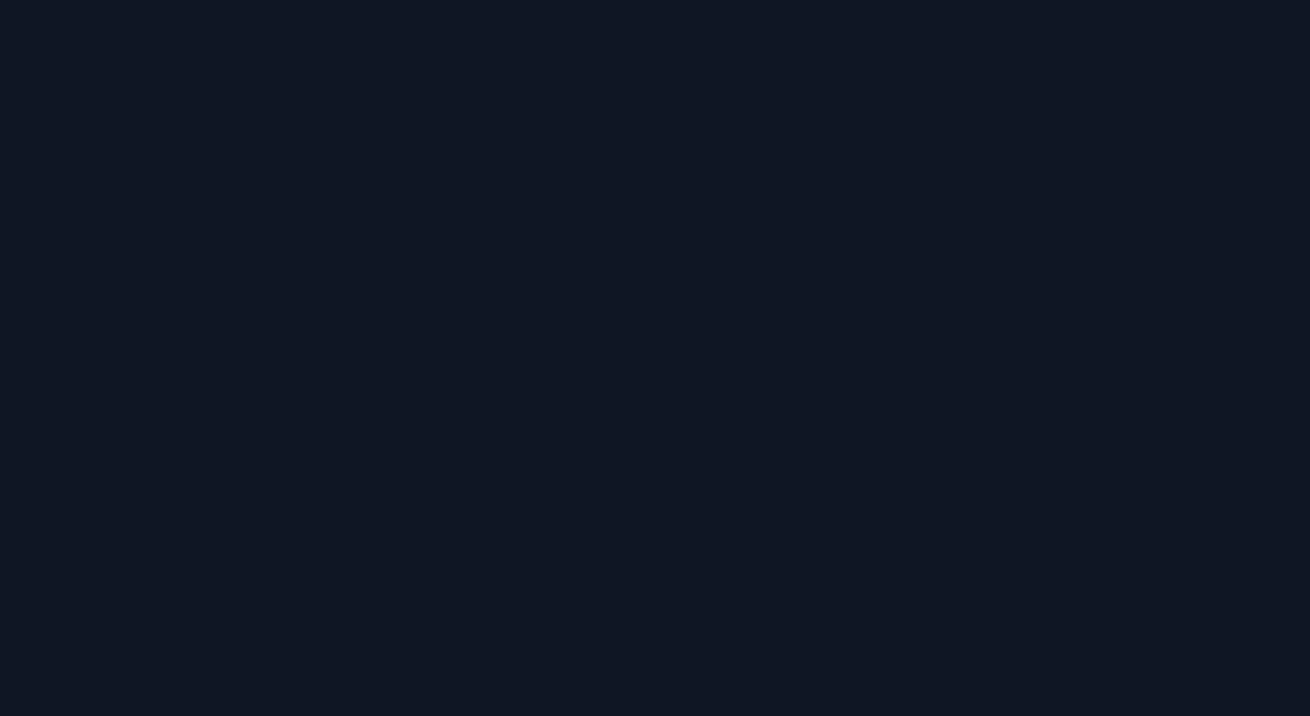
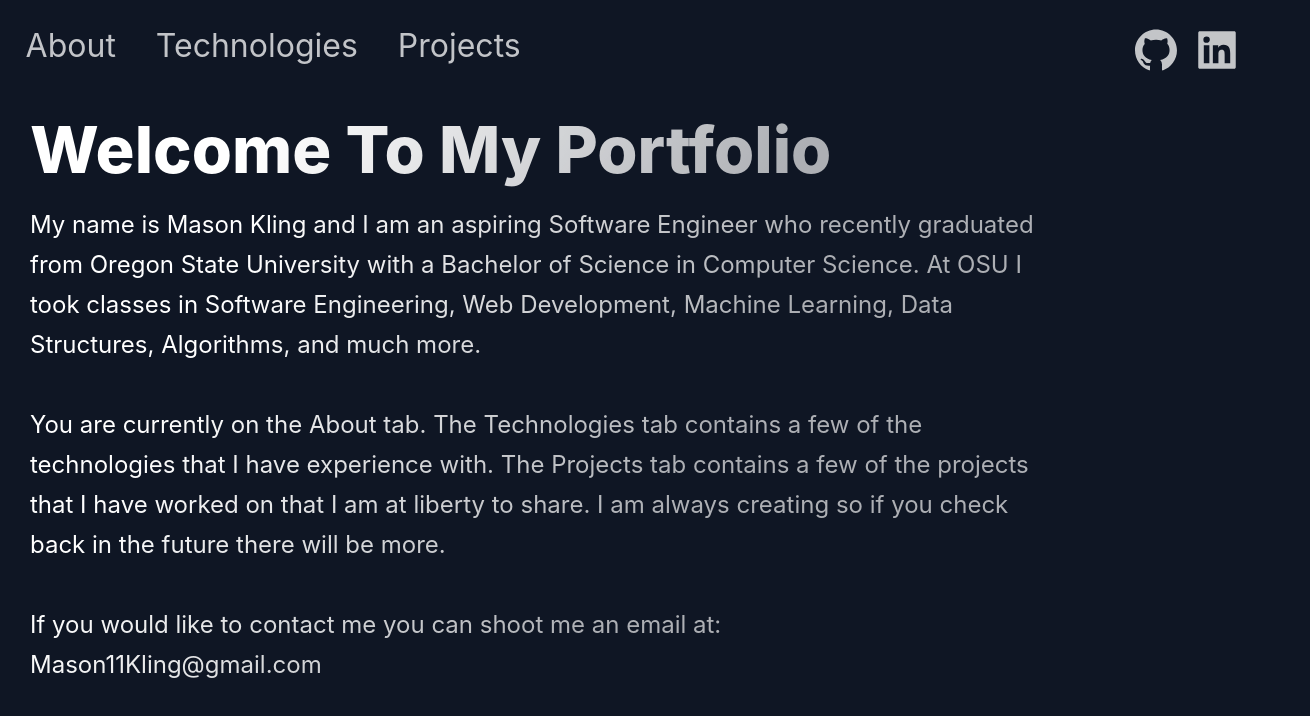
Before and after one commit to MasonKling21/MasonKling21.github.io, a React (Create React App) app: page / in a window 1280 px wide. Before the commit this address had no page. Shown: the top 716 px of the page, 1310 px wide, since content can reach past the window. Built offline with nearby package versions, Linux system fonts and the light colour scheme; the HTML template or start-up script is replaced by a standard one.

Commit message:
Fixed a few things

```diff
--- a/package.json
+++ b/package.json
@@ -1,7 +1,7 @@
 {
   "name": "portfolio",
   "version": "0.1.0",
-  "homepage": "https://MasonKling21.github.io/Portfolio",
+  "homepage": "https://MasonKling21.github.io/#/about",
   "private": true,
   "dependencies": {
     "@testing-library/jest-dom": "^5.16.5",
--- a/src/App.js
+++ b/src/App.js
@@ -1,5 +1,5 @@
 import React from "react";
-import { HashRouter, Routes, Route } from 'react-router-dom';
+import { HashRouter, Routes, Route, Link } from 'react-router-dom';
 import About from "./components/About";
 import Technologies from "./components/Technologies";
 import Projects from "./components/Projects";
@@ -7,14 +7,15 @@ import Layout from "./layout/Layout";
 
 function App() {
   return (
-    <HashRouter>
-    <Routes>
+    <HashRouter hashType="slash">
 
-      <Route path='/about' element={<Layout val={< About />}/>} />
-      <Route path='/technologies' element={<Layout val={< Technologies />}/>} />
-      <Route path='/projects' element={<Layout val={< Projects />}/>} />
+      <Routes>
+        <Route exact path="/about" element={<Layout val={< About />}/>} />
+        <Route exact path="/technologies" element={<Layout val={< Technologies />}/>} />
+        <Route exact path='/projects' element={<Layout val={< Projects />}/>} />
+        <Route exact path='/' element={<Layout val={< About />}/>} />
+      </Routes>
 
-    </Routes>
     </HashRouter>
   );
 }
--- a/src/components/Header.jsx
+++ b/src/components/Header.jsx
@@ -7,9 +7,9 @@ const Header = () => {
   return (
     <HeaderDiv>
         <DivCenter>
-            <a href="/about">About</a>
-            <a href="/technologies">Technologies</a>
-            <a href="/projects">Projects</a>
+            <a href="/#/about">About</a>
+            <a href="/#/technologies">Technologies</a>
+            <a href="/#/projects">Projects</a>
         </DivCenter>
         <DivRight>
             <IconDiv>
```
